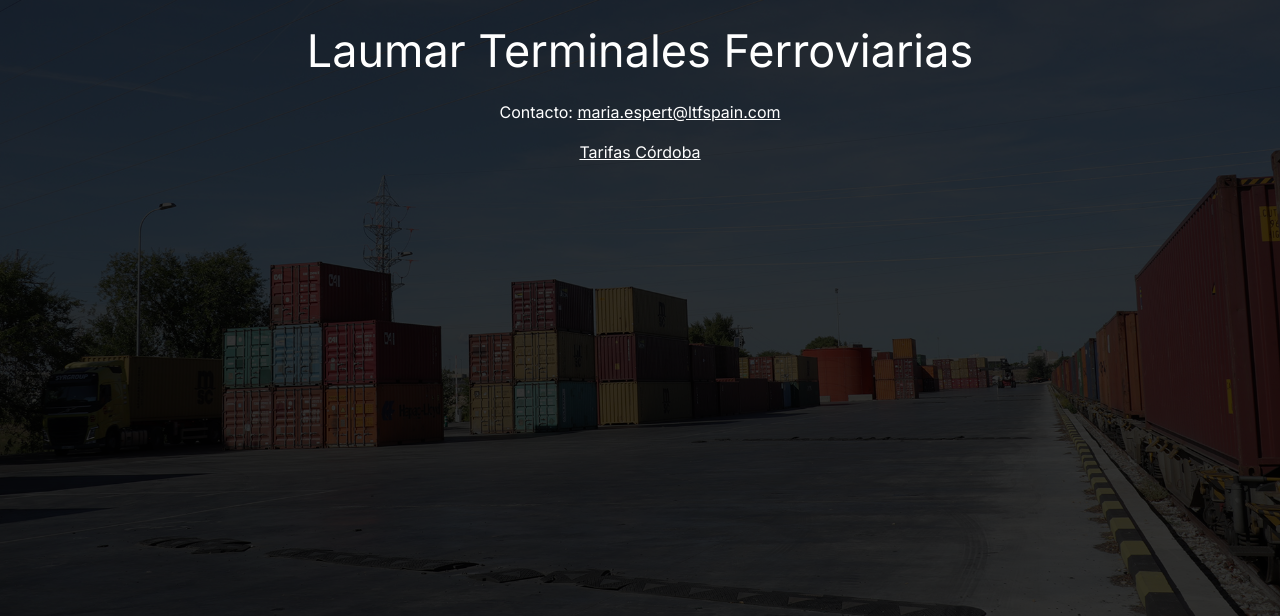
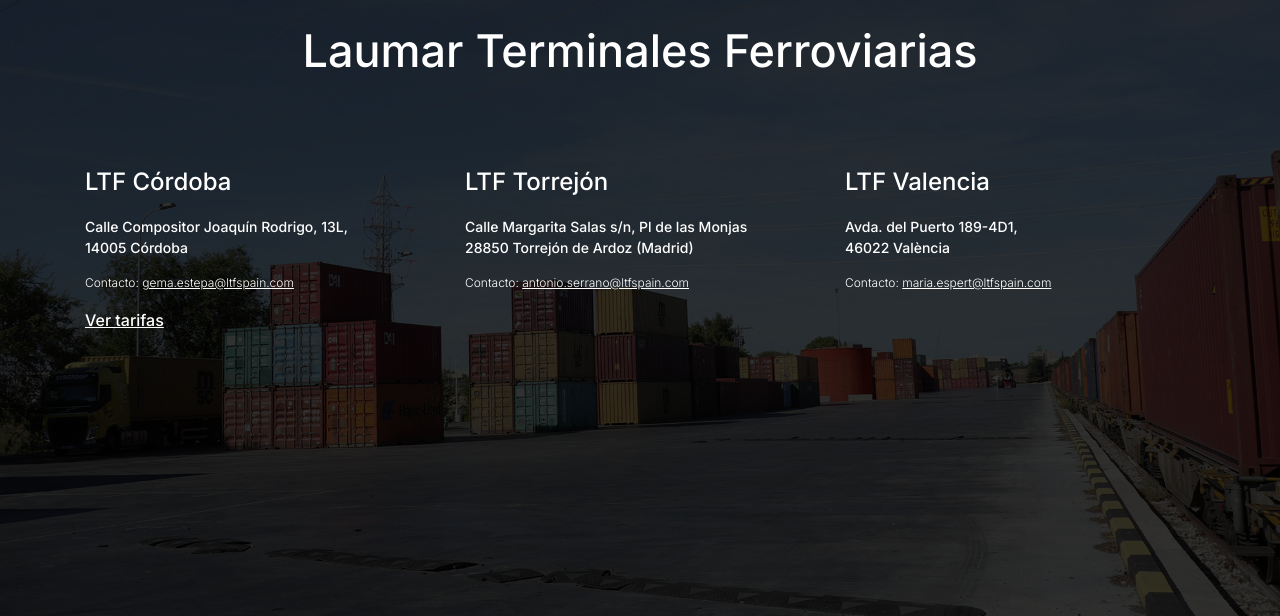
Before and after one commit to JamalDols/laumar, a website built with Parcel: page index.html in a window 1280 px wide. Shown: the part 184-800 px from the top of the page. Built offline with nearby package versions, Linux system fonts and the light colour scheme.

Commit message:
Añadidas columnas con información

```diff
--- a/css/main.css
+++ b/css/main.css
@@ -289,9 +289,10 @@
 .wrapper {
   text-align: center;
 }
-.p1 {
+.brand {
   font-size: 45px;
   margin-top: 20px;
+  margin-bottom: 80px;
 }
 a {
   color: white;
@@ -320,8 +321,24 @@
   .logo {
     max-width: 50vw;
   }
-  .p1 {
+  .brand {
     font-size: 25px;
     margin-top: 15px;
   }
 }
+
+.title--venue {
+  font-size: 24px;
+  font-weight: 500;
+}
+.title--address {
+  font-size: 14px;
+}
+.title--contact {
+  font-size: 12px;
+  font-weight: 300;
+}
+
+.item--info {
+  margin-bottom: 40px;
+}
--- a/index.html
+++ b/index.html
@@ -13,7 +13,7 @@
   <meta property="og:image" content="">
   <link rel="preconnect" href="https://fonts.googleapis.com">
   <link rel="preconnect" href="https://fonts.gstatic.com" crossorigin>
-  <link href="https://fonts.googleapis.com/css2?family=Inter:wght@400;500;700&display=swap" rel="stylesheet">
+  <link href="https://fonts.googleapis.com/css2?family=Inter:wght@300,400;500;700&display=swap" rel="stylesheet">
   <link rel="stylesheet" href="https://stackpath.bootstrapcdn.com/bootstrap/4.1.3/css/bootstrap.min.css" integrity="sha384-MCw98/SFnGE8fJT3GXwEOngsV7Zt27NXFoaoApmYm81iuXoPkFOJwJ8ERdknLPMO" crossorigin="anonymous">
 
   <link rel="manifest" href="site.webmanifest">
@@ -39,10 +39,28 @@
             <div class="logo">
               <img class="img-fluid" src="img/logo.svg" alt="">
             </div>
-            <p class="p1">Laumar Terminales Ferroviarias</p>
-            <p class="p2">Contacto: <a href="mailto:maria.espert@ltfspain.com">maria.espert@ltfspain.com</a></p>
-            <p class="p3"><a href="tarifaselhigueron.pdf" download>Tarifas Córdoba</a></p>
+            <div class="brand">Laumar Terminales Ferroviarias</div>
           </div>
+        </div>
+      </div>
+      <div class="row">
+        <div class="item--info col-sm-12 col-md-4">
+          <p class="title--venue">LTF Córdoba</p>
+          <p class="title--address">Calle Compositor Joaquín Rodrigo, 13L,<br/> 14005 Córdoba</p>
+          <p class="title--contact">Contacto: <a href="mailto:gema.estepa@ltfspain.com">gema.estepa@ltfspain.com</a></p>
+          <p class="p3"><a href="tarifaselhigueron.pdf" download>Ver tarifas</a></p>
+        </div>
+        <div class="item--info col-sm-12 col-md-4">
+          <p class="title--venue">LTF Torrejón</p>
+          <p class="title--address">Calle Margarita Salas s/n, Pl de las Monjas<br/> 28850 Torrejón de Ardoz (Madrid)</p>
+          <p class="title--contact">Contacto: <a href="mailto:antonio.serrano@ltfspain.com">antonio.serrano@ltfspain.com</a></p>
+
+        </div>
+        <div class="item--info col-sm-12 col-md-4">
+          <p class="title--venue">LTF Valencia</p>
+          <p class="title--address">Avda. del Puerto 189-4D1,<br/> 46022 València</p>
+          <p class="title--contact">Contacto: <a href="mailto:maria.espert@ltfspain.com">maria.espert@ltfspain.com</a></p>
+
         </div>
       </div>
     </div>
```
